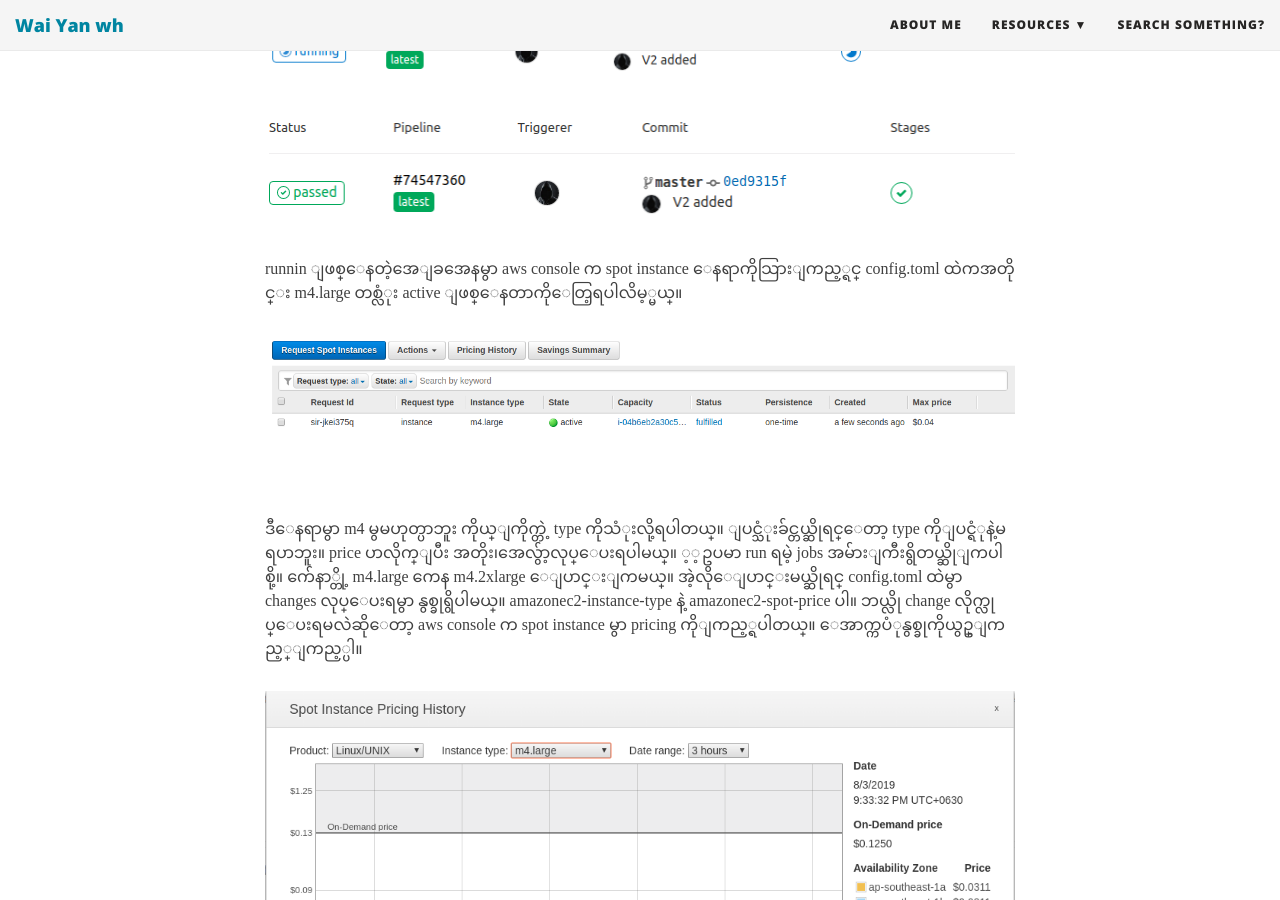
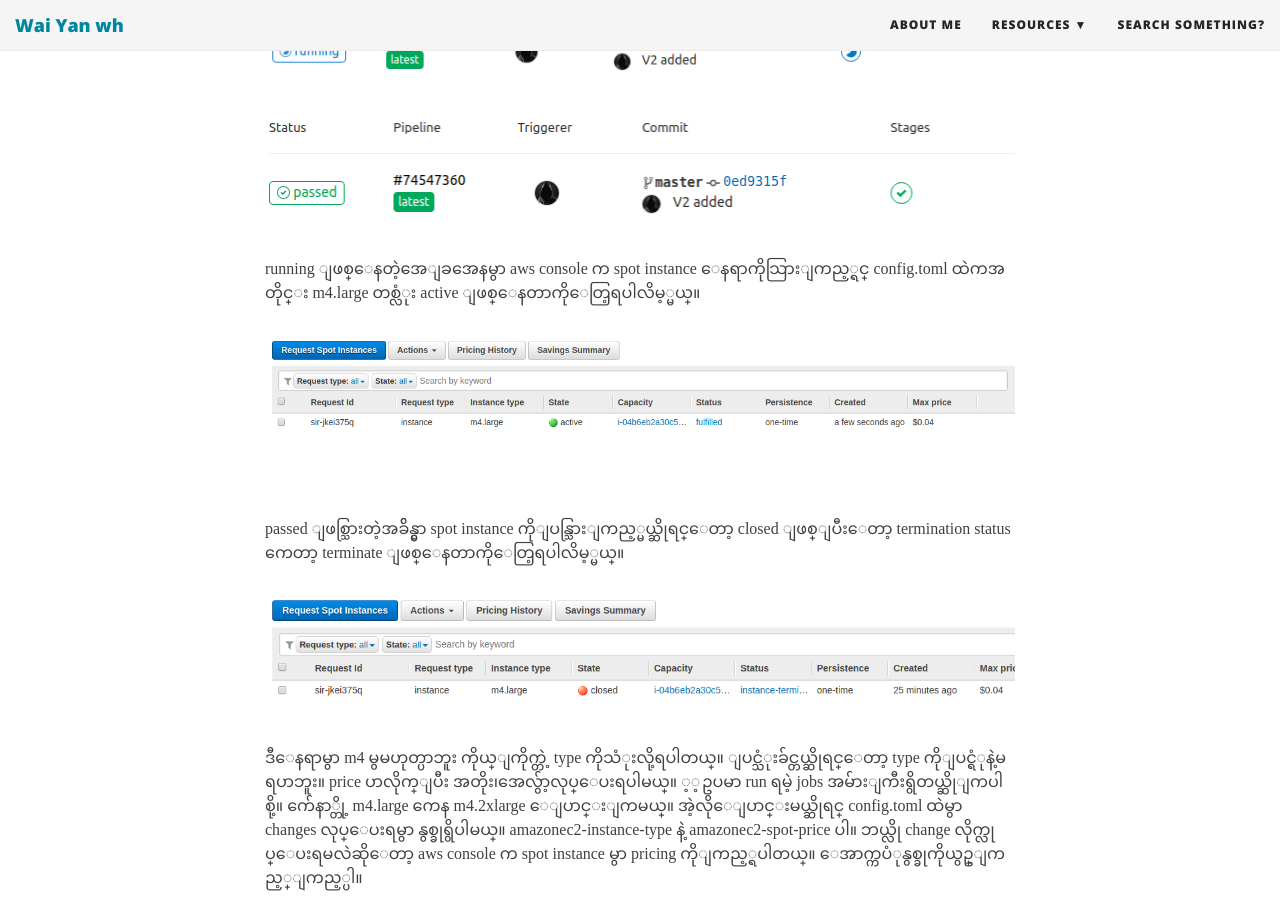
Before and after one commit to waiyanwh/waiyanwh.github.io, a Jekyll site: the page built from _posts/2019-08-02-Gitlab-Runner-Autoscaling-with-aws-spot-instances.md, in a window 1280 px wide and 900 px high, scrolled down 5118 px. Built offline with Jekyll 4.4.1, drawn with Linux system fonts in a browser that asks for light colours; nearby versions of some CDN libraries; some web fonts are replaced; comment, search, counter and statistics services are not loaded.

Commit message:
Add some pic

```diff
--- a/_posts/2019-08-02-Gitlab-Runner-Autoscaling-with-aws-spot-instances.md
+++ b/_posts/2019-08-02-Gitlab-Runner-Autoscaling-with-aws-spot-instances.md
@@ -79,9 +79,13 @@
 
 ![ passed ](/img/runner-autoscale/passed.png){: .center-block :}
 
-runnin ျဖစ္ေနတဲ့အေျခအေနမွာ aws console က spot instance ေနရာကိုသြားျကည့္ရင္ config.toml ထဲကအတိုင္း m4.large တစ္လံုး active ျဖစ္ေနတာကိုေတြ့ရပါလိမ့္မယ္။
+running ျဖစ္ေနတဲ့အေျခအေနမွာ aws console က spot instance ေနရာကိုသြားျကည့္ရင္ config.toml ထဲကအတိုင္း m4.large တစ္လံုး active ျဖစ္ေနတာကိုေတြ့ရပါလိမ့္မယ္။
 
 ![ spot ](/img/runner-autoscale/spot.png){: .center-block :}
+
+passed ျဖစ္သြားတဲ့အခ်ိန္မွာ spot instance ကိုျပန္သြားျကည့္မယ္ဆိုရင္ေတာ့ closed ျဖစ္ျပီးေတာ့ termination status ကေတာ့ terminate ျဖစ္ေနတာကိုေတြ့ရပါလိမ့္မယ္။
+
+![ spot-close ](/img/runner-autoscale/spot-close.png)
 
 ဒီေနရာမွာ m4 မွမဟုတ္ပာဘူး ကိုယ္ျကိုက္တဲ့ type ကိုသံုးလို့ရပါတယ္။ ျပင္သံုးခ်င္တယ္ဆိုရင္ေတာ့ type ကိုျပင္ရံုနဲ့မရပာဘူး။ price ပာလိုက္ျပီး အတိုး၊အေလွ်ာ့လုပ္ေပးရပါမယ္။
 ့့ဥပမာ run ရမဲ့ jobs အမ်ားျကီးရွိတယ္ဆိုျကပါစို့။ က်ေနာ္တို့ m4.large ကေန m4.2xlarge ေျပာင္းျကမယ္။ အဲ့လိုေျပာင္းမယ္ဆိုရင္ config.toml ထဲမွာ changes လုပ္ေပးရမွာ နွစ္ခုရွိပါမယ္။
```
Also changed, not shown: img/runner-autoscale/spot-close.png (added).
